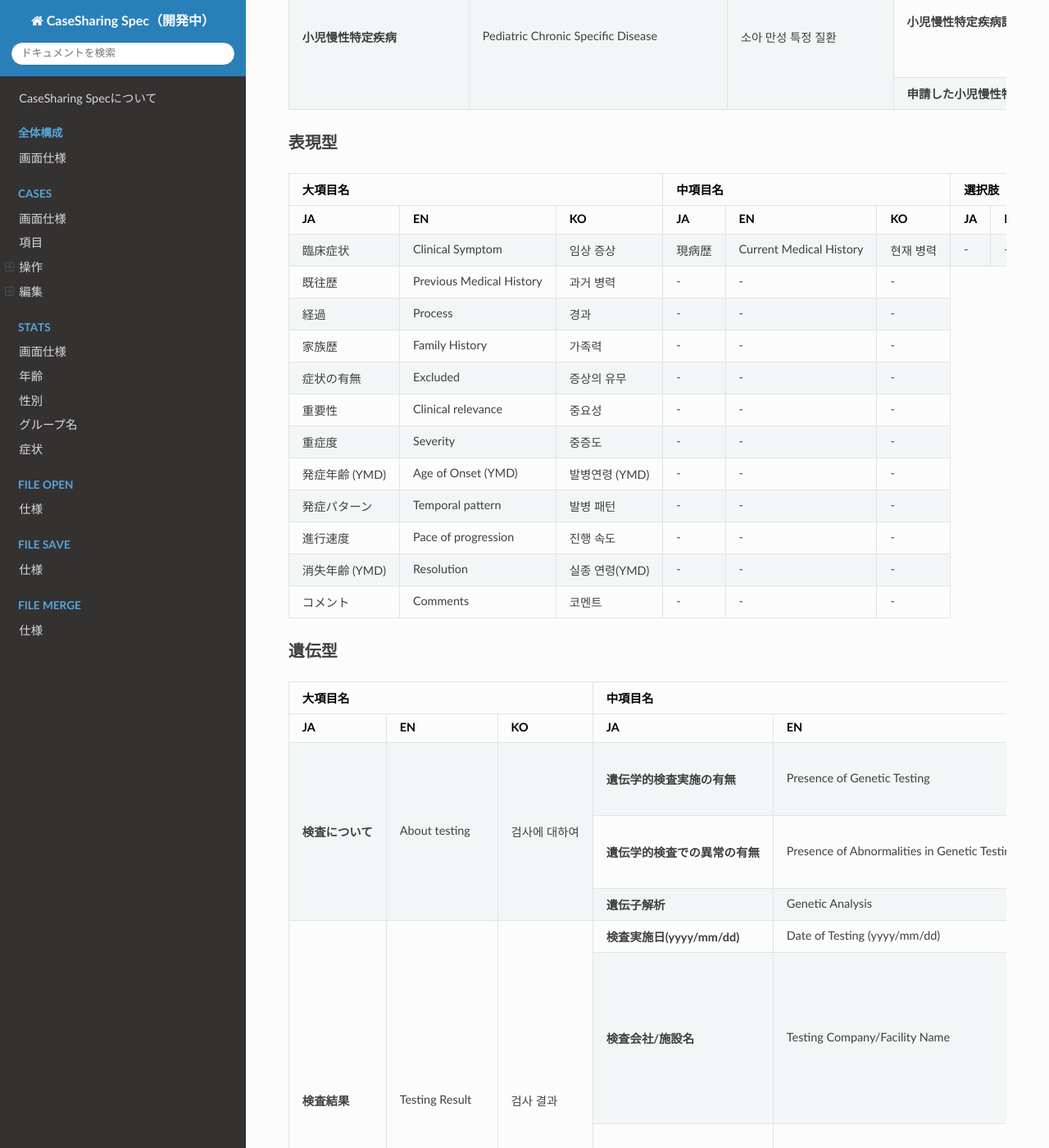
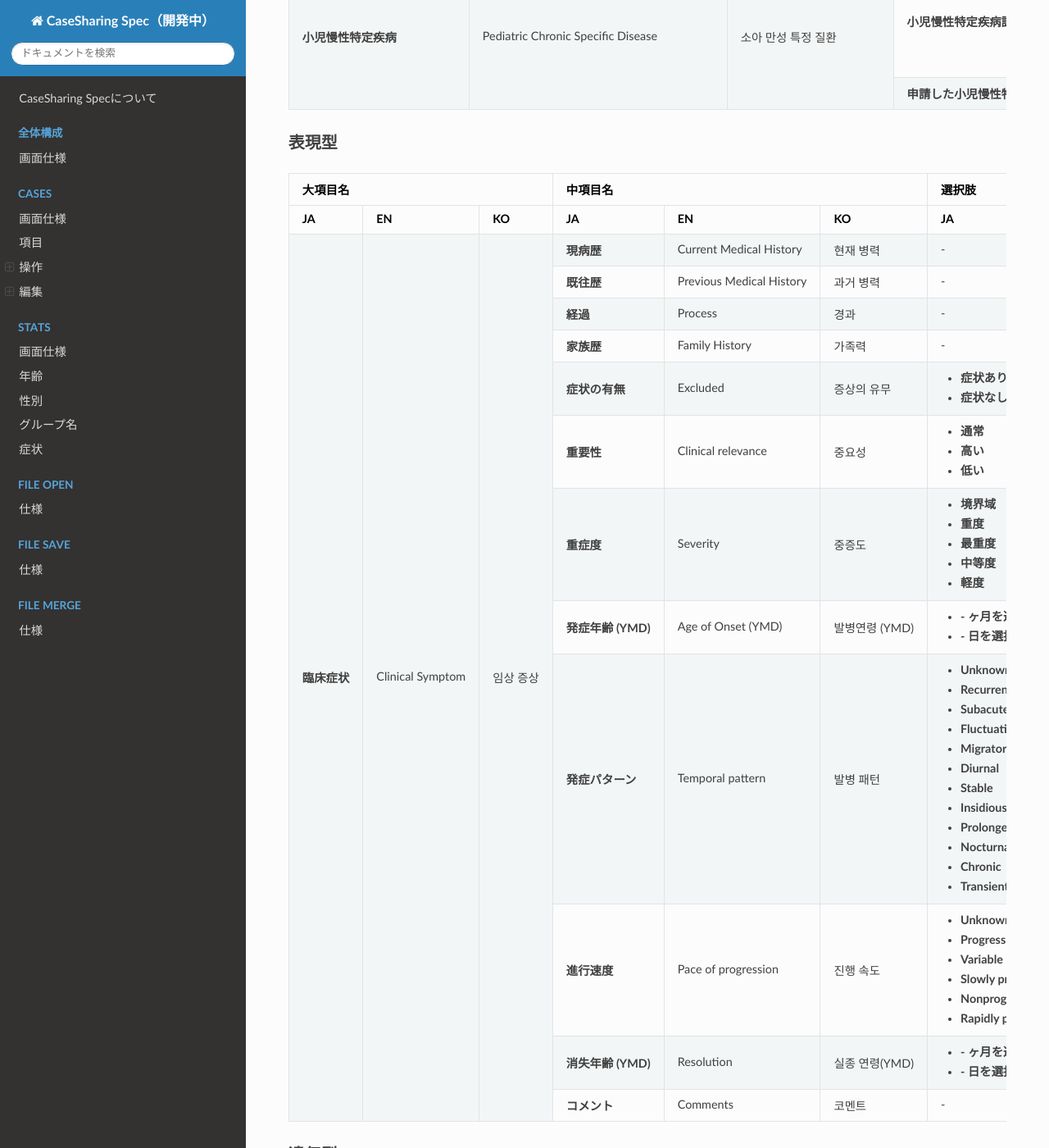
Before and after one commit to PubCaseFinder/pubcasefinder_spec, an MkDocs documentation site: the page built from docs/cases/edit/translate.md, in a window 1280 px wide and 1400 px high, scrolled down 6055 px. Shown: the whole window at 82% size. Built offline with MkDocs 1.6.1, drawn with Linux system fonts in a browser that asks for light colours; nearby versions of some CDN libraries.

Commit message:
選択肢の多言語追加

```diff
--- a/docs/cases/edit/translate.md
+++ b/docs/cases/edit/translate.md
@@ -1365,10 +1365,10 @@
   </thead>
   <tbody>
     <tr>
-      <td>臨床症状</td>
-      <td>Clinical Symptom</td>
-      <td>임상 증상</td>
-      <td>現病歴</td>
+      <td rowspan="12"><strong>臨床症状</strong></td>
+      <td rowspan="12">Clinical Symptom</td>
+      <td rowspan="12">임상 증상</td>
+      <td><strong>現病歴</strong></td>
       <td>Current Medical History</td>
       <td>현재 병력</td>
       <td>-</td>
@@ -1376,7 +1376,7 @@
       <td>-</td>
     </tr>
     <tr>
-      <td>既往歴</td>
+      <td><strong>既往歴</strong></td>
       <td>Previous Medical History</td>
       <td>과거 병력</td>
       <td>-</td>
@@ -1384,7 +1384,7 @@
       <td>-</td>
     </tr>
     <tr>
-      <td>経過</td>
+      <td><strong>経過</strong></td>
       <td>Process</td>
       <td>경과</td>
       <td>-</td>
@@ -1392,7 +1392,7 @@
       <td>-</td>
     </tr>
     <tr>
-      <td>家族歴</td>
+      <td><strong>家族歴</strong></td>
       <td>Family History</td>
       <td>가족력</td>
       <td>-</td>
@@ -1400,63 +1400,212 @@
       <td>-</td>
     </tr>
     <tr>
-      <td>症状の有無</td>
+      <td><strong>症状の有無</strong></td>
       <td>Excluded</td>
       <td>증상의 유무</td>
-      <td>-</td>
-      <td>-</td>
-      <td>-</td>
-    </tr>
-    <tr>
-      <td>重要性</td>
+      <td>
+        <ul>
+          <li><strong>症状あり</strong></li>
+          <li><strong>症状なし</strong></li>
+        </ul>
+      </td>
+      <td>
+        <ul>
+          <li>Yes</li>
+          <li>No</li>
+        </ul>
+      </td>
+      <td>
+        <ul>
+          <li>증상 있음</li>
+          <li>증상 없음</li>
+        </ul>
+      </td>
+    </tr>
+    <tr>
+      <td><strong>重要性</strong></td>
       <td>Clinical relevance</td>
       <td>중요성</td>
-      <td>-</td>
-      <td>-</td>
-      <td>-</td>
-    </tr>
-    <tr>
-      <td>重症度</td>
+      <td>
+        <ul>
+          <li><strong>通常</strong></li>
+          <li><strong>高い</strong></li>
+          <li><strong>低い</strong></li>
+        </ul>
+      </td>
+      <td>
+        <ul>
+          <li>Normal</li>
+          <li>Distinctive finding</li>
+          <li>Minor finding</li>
+        </ul>
+      </td>
+      <td>
+        <ul>
+          <li>보통</li>
+          <li>높음</li>
+          <li>낮음</li>
+        </ul>
+      </td>
+    </tr>
+    <tr>
+      <td><strong>重症度</strong></td>
       <td>Severity</td>
       <td>중증도</td>
-      <td>-</td>
-      <td>-</td>
-      <td>-</td>
-    </tr>
-    <tr>
-      <td>発症年齢 (YMD)</td>
+      <td>
+        <ul>
+          <li><strong>境界域</strong></li>
+          <li><strong>重度</strong></li>
+          <li><strong>最重度</strong></li>
+          <li><strong>中等度</strong></li>
+          <li><strong>軽度</strong></li>
+        </ul>
+      </td>
+      <td>
+        <ul>
+          <li>Borderline</li>
+          <li>Severe</li>
+          <li>Profound</li>
+          <li>Moderate</li>
+          <li>Mild</li>
+        </ul>
+      </td>
+      <td>
+        <ul>
+          <li>경계영역</li>
+          <li>중증</li>
+          <li>가장 무거운</li>
+          <li>보통 높음</li>
+          <li>경증</li>
+        </ul>
+      </td>
+    </tr>
+    <tr>
+      <td><strong>発症年齢 (YMD)</strong></td>
       <td>Age of Onset (YMD)</td>
       <td>발병연령 (YMD)</td>
-      <td>-</td>
-      <td>-</td>
-      <td>-</td>
-    </tr>
-    <tr>
-      <td>発症パターン</td>
+      <td>
+        <ul>
+          <li><strong>- ヶ月を選択 -</strong></li>
+          <li><strong>- 日を選択 -</strong></li>
+        </ul>
+      </td>
+      <td>
+        <ul>
+          <li>- Select Month -</li>
+          <li>- Select Day -</li>
+        </ul>
+      </td>
+      <td>-</td>
+    </tr>
+    <tr>
+      <td><strong>発症パターン</strong></td>
       <td>Temporal pattern</td>
       <td>발병 패턴</td>
-      <td>-</td>
-      <td>-</td>
-      <td>-</td>
-    </tr>
-    <tr>
-      <td>進行速度</td>
+      <td>
+        <ul>
+          <li><strong>Unknown</strong></li>
+          <li><strong>Recurrent Acute</strong></li>
+          <li><strong>Subacute</strong></li>
+          <li><strong>Fluctuating</strong></li>
+          <li><strong>Migratory</strong></li>
+          <li><strong>Diurnal</strong></li>
+          <li><strong>Stable</strong></li>
+          <li><strong>Insidious onset</strong></li>
+          <li><strong>Prolonged</strong></li>
+          <li><strong>Nocturnal</strong></li>
+          <li><strong>Chronic</strong></li>
+          <li><strong>Transient</strong></li>
+        </ul>
+      </td>
+      <td>
+        <ul>
+          <li>Unknown</li>
+          <li>Recurrent Acute</li>
+          <li>Subacute</li>
+          <li>Fluctuating</li>
+          <li>Migratory</li>
+          <li>Diurnal</li>
+          <li>Stable</li>
+          <li>Insidious onset</li>
+          <li>Prolonged</li>
+          <li>Nocturnal</li>
+          <li>Chronic</li>
+          <li>Transient</li>
+        </ul>
+      </td>
+      <td>
+        <ul>
+          <li>Unknown</li>
+          <li>Recurrent Acute</li>
+          <li>Subacute</li>
+          <li>Fluctuating</li>
+          <li>Migratory</li>
+          <li>Diurnal</li>
+          <li>Stable</li>
+          <li>Insidious onset</li>
+          <li>Prolonged</li>
+          <li>Nocturnal</li>
+          <li>Chronic</li>
+          <li>Transient</li>
+        </ul>
+      </td>
+    </tr>
+    <tr>
+      <td><strong>進行速度</strong></td>
       <td>Pace of progression</td>
       <td>진행 속도</td>
-      <td>-</td>
-      <td>-</td>
-      <td>-</td>
-    </tr>
-    <tr>
-      <td>消失年齢 (YMD)</td>
+      <td>
+        <ul>
+          <li><strong>Unknown</strong></li>
+          <li><strong>Progressive</strong></li>
+          <li><strong>Variable progression rate</strong></li>
+          <li><strong>Slowly progressive</strong></li>
+          <li><strong>Nonprogressive</strong></li>
+          <li><strong>Rapidly progressive</strong></li>
+        </ul>
+      </td>
+      <td>
+        <ul>
+          <li>Unknown</li>
+          <li>Progressive</li>
+          <li>Variable progression rate</li>
+          <li>Slowly progressive</li>
+          <li>Nonprogressive</li>
+          <li>Rapidly progressive</li>
+        </ul>
+      </td>
+      <td>
+        <ul>
+          <li>Unknown</li>
+          <li>Progressive</li>
+          <li>Variable progression rate</li>
+          <li>Slowly progressive</li>
+          <li>Nonprogressive</li>
+          <li>Rapidly progressive</li>
+        </ul>
+      </td>
+    </tr>
+    <tr>
+      <td><strong>消失年齢 (YMD)</strong></td>
       <td>Resolution</td>
       <td>실종 연령(YMD)</td>
-      <td>-</td>
-      <td>-</td>
-      <td>-</td>
-    </tr>
-    <tr>
-      <td>コメント</td>
+      <td>
+        <ul>
+          <li><strong>- ヶ月を選択 -</strong></li>
+          <li><strong>- 日を選択 -</strong></li>
+        </ul>
+      </td>
+      <td>
+        <ul>
+          <li>- Select Month -</li>
+          <li>- Select Day -</li>
+        </ul>
+      </td>
+      <td>-</td>
+    </tr>
+    <tr>
+      <td><strong>コメント</strong></td>
       <td>Comments</td>
       <td>코멘트</td>
       <td>-</td>
```
